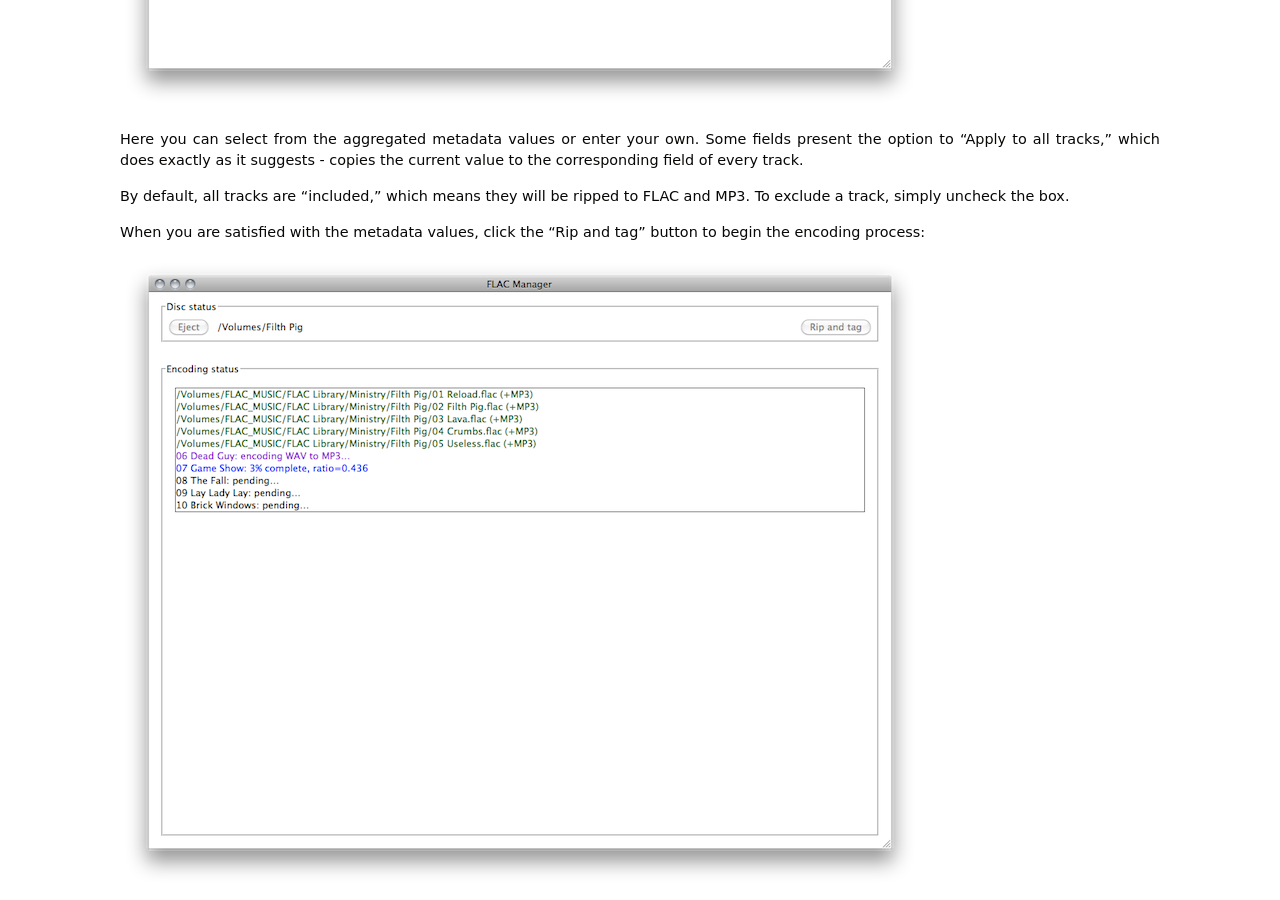
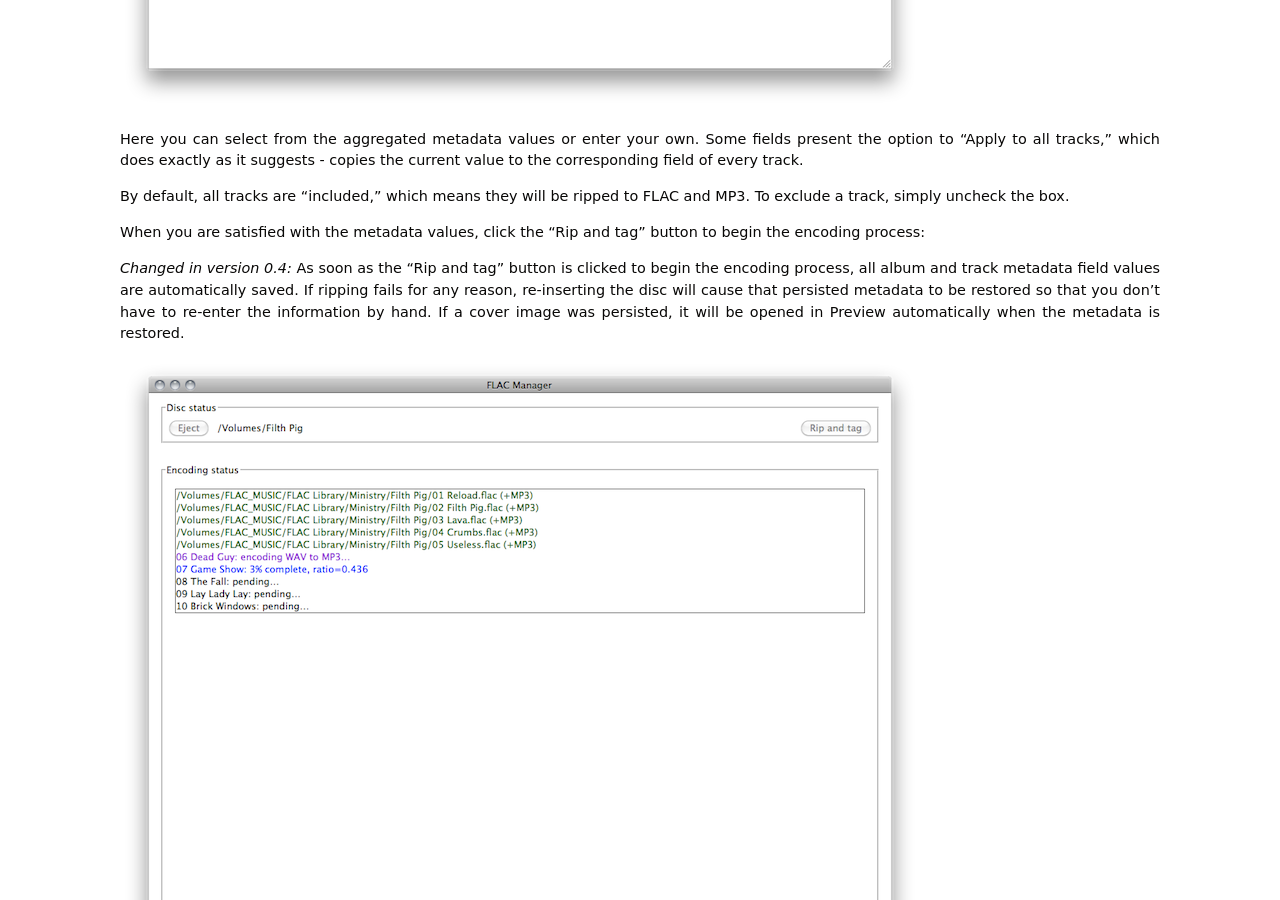
Before and after one commit to mzipay/FLACManager, a Sphinx documentation site: the page built from doc/source/usage.rst, in a window 1280 px wide and 900 px high, scrolled down 3080 px. Built offline with Sphinx 7.4.7, drawn with Linux system fonts in a browser that asks for light colours.

Commit message:
added a note in the usage documentation re: metadata persistence

```diff
--- a/doc/source/usage.rst
+++ b/doc/source/usage.rst
@@ -90,6 +90,15 @@ and MP3. To exclude a track, simply uncheck the box.
 When you are satisfied with the metadata values, click the "Rip and tag" button
 to begin the encoding process:
 
+.. versionchanged:: 0.4
+
+   As soon as the "Rip and tag" button is clicked to begin the encoding
+   process, all album and track metadata field values are automatically
+   saved. If ripping fails for any reason, re-inserting the disc will cause
+   that persisted metadata to be restored so that you don't have to re-enter
+   the information by hand. If a cover image was persisted, it will be
+   opened in Preview automatically when the metadata is restored.
+
 .. image:: ripping.png
 
 Once all included tracks have been encoded to FLAC and MP3, the "Eject" button
```
